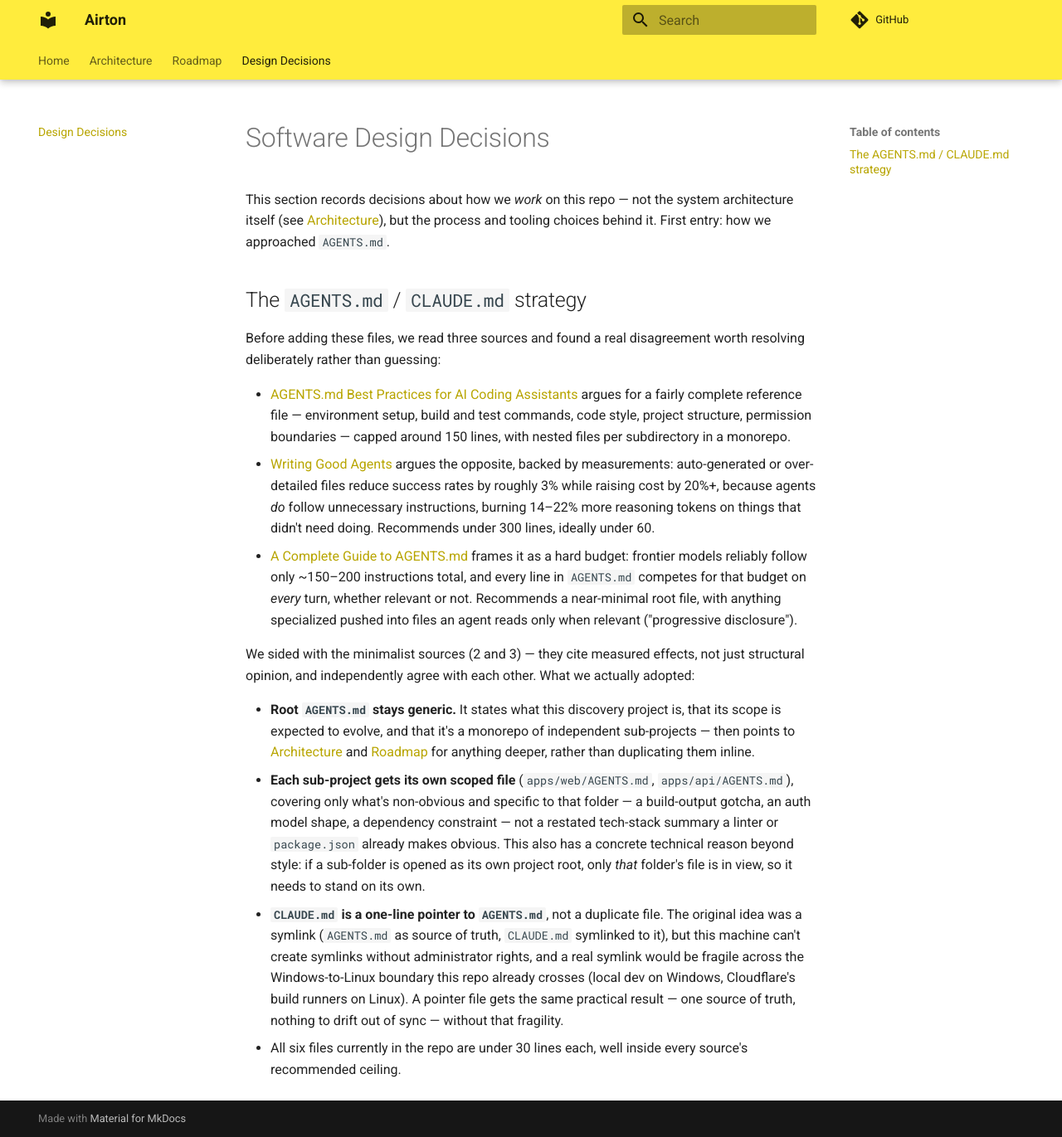
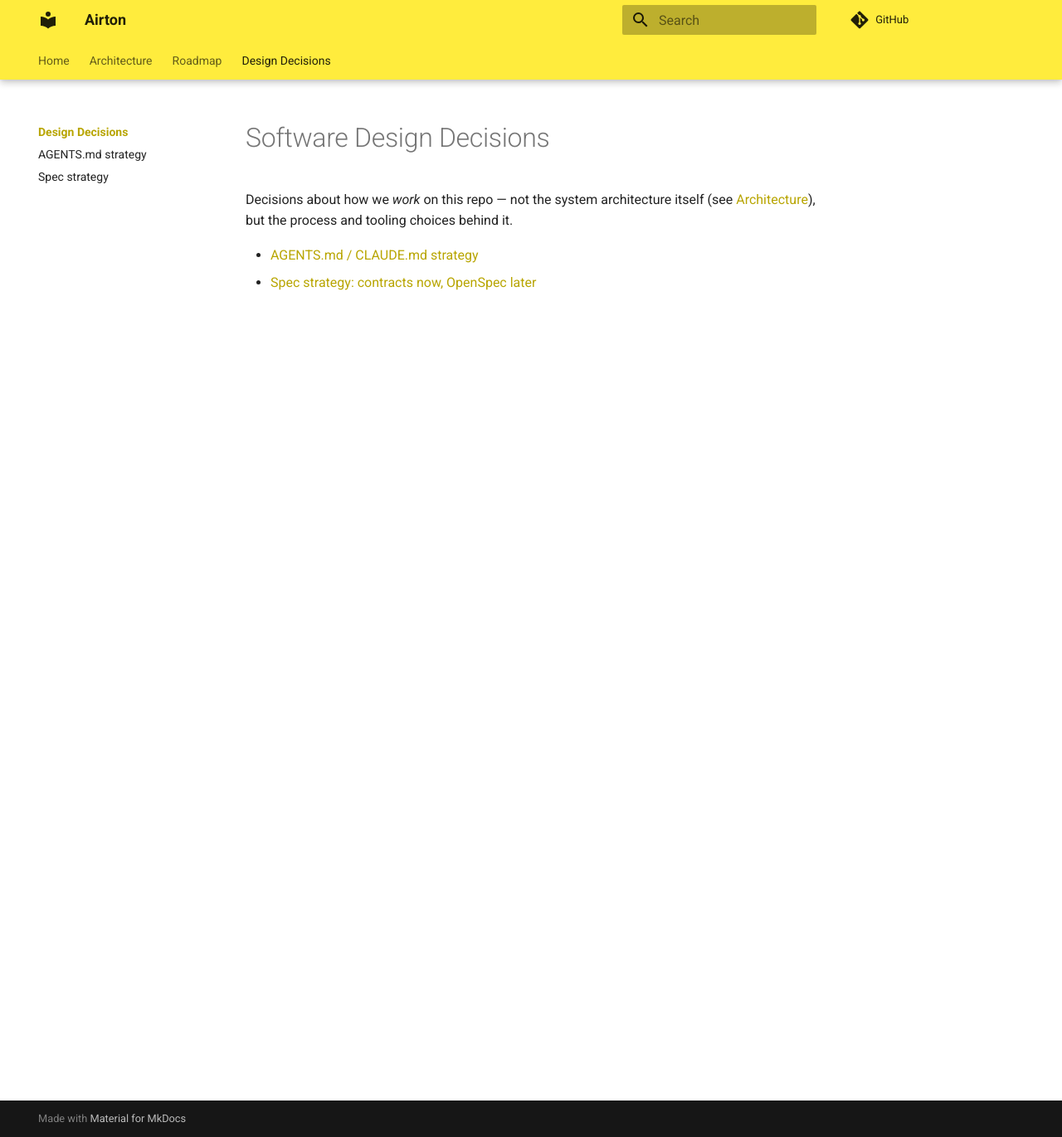
Before and after one commit to MarcoAAlmeida/airton, an MkDocs documentation site: the page built from docs/content/sdd/index.md, in a window 1280 px wide and 1371 px high. Shown: the whole window at 83% size. Built offline with MkDocs 1.6.1 and Material for MkDocs 9.7.7, drawn with Linux system fonts in a browser that asks for light colours; comment, search, counter and statistics services are not loaded.

Commit message:
Record spec strategy decision: contracts now, phased OpenSpec adoption
Splits sdd into one page per decision. New spec-strategy.md records
the OpenSpec-inspired boundary rule (root owns contracts, sub-projects
own local specs, breaking changes bubble up through root first),
why we're starting with plain markdown instead of the OpenSpec CLI,
and an explicit register of intent for what's still unstarted.
Also records the migration direction: existing narrative docs like
architecture.md are candidates to be superseded by spec-adherent
versions later, not kept as a permanent parallel copy.

Co-Authored-By: Claude Sonnet 5 <noreply@anthropic.com>

```diff
--- a/docs/content/sdd/index.md
+++ b/docs/content/sdd/index.md
@@ -1,57 +1,8 @@
 # Software Design Decisions
 
-This section records decisions about how we *work* on this repo — not
-the system architecture itself (see [Architecture](../architecture.md)),
-but the process and tooling choices behind it. First entry: how we
-approached `AGENTS.md`.
+Decisions about how we *work* on this repo — not the system architecture
+itself (see [Architecture](../architecture.md)), but the process and
+tooling choices behind it.
 
-## The `AGENTS.md` / `CLAUDE.md` strategy
-
-Before adding these files, we read three sources and found a real
-disagreement worth resolving deliberately rather than guessing:
-
-- [AGENTS.md Best Practices for AI Coding Assistants](https://gist.github.com/0xfauzi/7c8f65572930a21efa62623557d83f6e)
-  argues for a fairly complete reference file — environment setup, build
-  and test commands, code style, project structure, permission
-  boundaries — capped around 150 lines, with nested files per
-  subdirectory in a monorepo.
-- [Writing Good Agents](https://www.philschmid.de/writing-good-agents)
-  argues the opposite, backed by measurements: auto-generated or
-  over-detailed files reduce success rates by roughly 3% while raising
-  cost by 20%+, because agents *do* follow unnecessary instructions,
-  burning 14–22% more reasoning tokens on things that didn't need doing.
-  Recommends under 300 lines, ideally under 60.
-- [A Complete Guide to AGENTS.md](https://www.aihero.dev/a-complete-guide-to-agents-md)
-  frames it as a hard budget: frontier models reliably follow only
-  ~150–200 instructions total, and every line in `AGENTS.md` competes for
-  that budget on *every* turn, whether relevant or not. Recommends a
-  near-minimal root file, with anything specialized pushed into files an
-  agent reads only when relevant ("progressive disclosure").
-
-We sided with the minimalist sources (2 and 3) — they cite measured
-effects, not just structural opinion, and independently agree with each
-other. What we actually adopted:
-
-- **Root `AGENTS.md` stays generic.** It states what this discovery
-  project is, that its scope is expected to evolve, and that it's a
-  monorepo of independent sub-projects — then points to
-  [Architecture](../architecture.md) and [Roadmap](../roadmap/index.md)
-  for anything deeper, rather than duplicating them inline.
-- **Each sub-project gets its own scoped file** (`apps/web/AGENTS.md`,
-  `apps/api/AGENTS.md`), covering only what's non-obvious and specific to
-  that folder — a build-output gotcha, an auth model shape, a dependency
-  constraint — not a restated tech-stack summary a linter or
-  `package.json` already makes obvious. This also has a concrete
-  technical reason beyond style: if a sub-folder is opened as its own
-  project root, only *that* folder's file is in view, so it needs to
-  stand on its own.
-- **`CLAUDE.md` is a one-line pointer to `AGENTS.md`**, not a duplicate
-  file. The original idea was a symlink (`AGENTS.md` as source of truth,
-  `CLAUDE.md` symlinked to it), but this machine can't create symlinks
-  without administrator rights, and a real symlink would be fragile
-  across the Windows-to-Linux boundary this repo already crosses (local
-  dev on Windows, Cloudflare's build runners on Linux). A pointer file
-  gets the same practical result — one source of truth, nothing to drift
-  out of sync — without that fragility.
-- All six files currently in the repo are under 30 lines each, well
-  inside every source's recommended ceiling.
+- [AGENTS.md / CLAUDE.md strategy](agents-md-strategy.md)
+- [Spec strategy: contracts now, OpenSpec later](spec-strategy.md)
--- a/docs/mkdocs.yml
+++ b/docs/mkdocs.yml
@@ -11,7 +11,10 @@ nav:
       - Activity 01:
           - Overview: roadmap/activity-01/index.md
           - Deep dive: roadmap/activity-01/deep_dive.md
-  - Design Decisions: sdd/index.md
+  - Design Decisions:
+      - Overview: sdd/index.md
+      - AGENTS.md strategy: sdd/agents-md-strategy.md
+      - Spec strategy: sdd/spec-strategy.md
 
 theme:
   name: material
```
Also changed, not shown: docs/content/sdd/agents-md-strategy.md (added, +50 -0 lines), docs/content/sdd/spec-strategy.md (added, +80 -0 lines).
